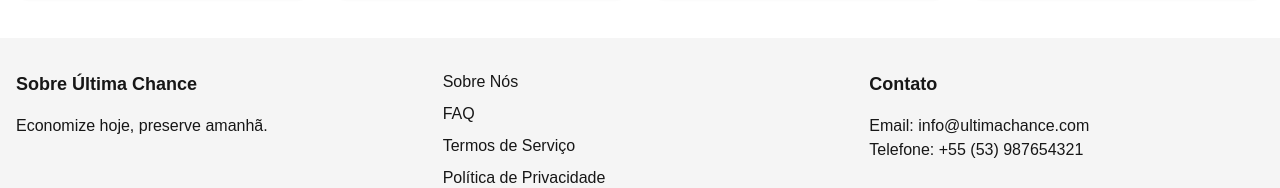
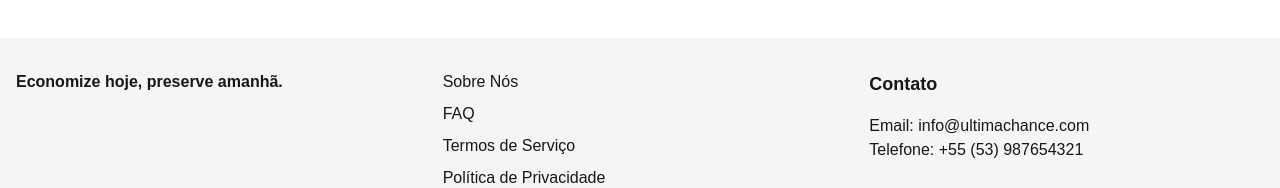
Before and after one commit to joaovitorwoliveira/hackaween, a Next.js app: page / in a window 1280 px wide. Shown: the part 1320-1508 px from the top of the page. Built offline with nearby package versions, Linux system fonts and the light colour scheme; no server answers.

Commit message:
Refactor: Adjust footer component

```diff
--- a/src/components/Footer.tsx
+++ b/src/components/Footer.tsx
@@ -6,8 +6,8 @@
       <div className="container mx-auto px-4 py-8">
         <div className="grid grid-cols-1 md:grid-cols-3 gap-8">
           <div>
-            <h3 className="text-lg font-semibold mb-4">Sobre Última Chance</h3>
-            <p>Economize hoje, preserve amanhã.</p>
+            {/* <h3 className="text-lg font-semibold mb-4">Sobre Última Chance</h3> */}
+            <p className="font-semibold">Economize hoje, preserve amanhã.</p>
           </div>
           <div>
             {/* <h3 className="text-lg font-semibold mb-4">Links</h3> */}
```
